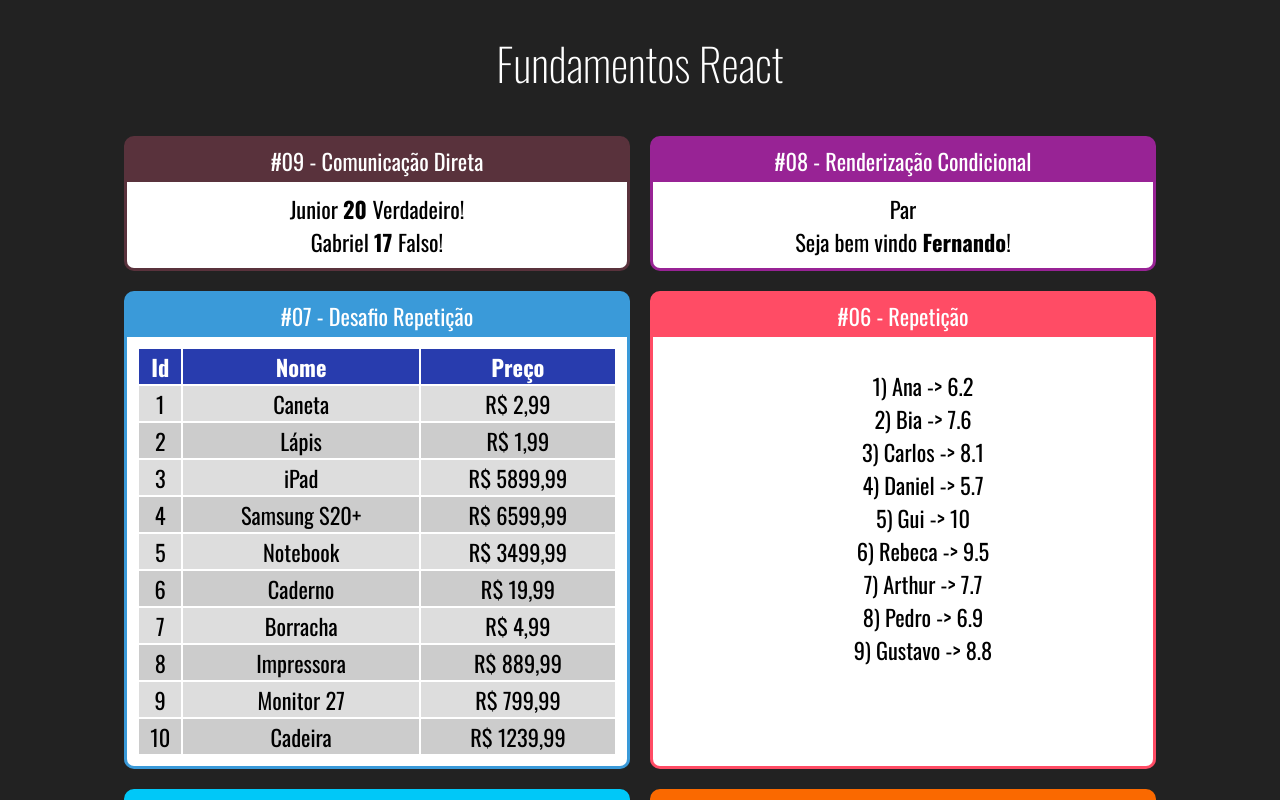
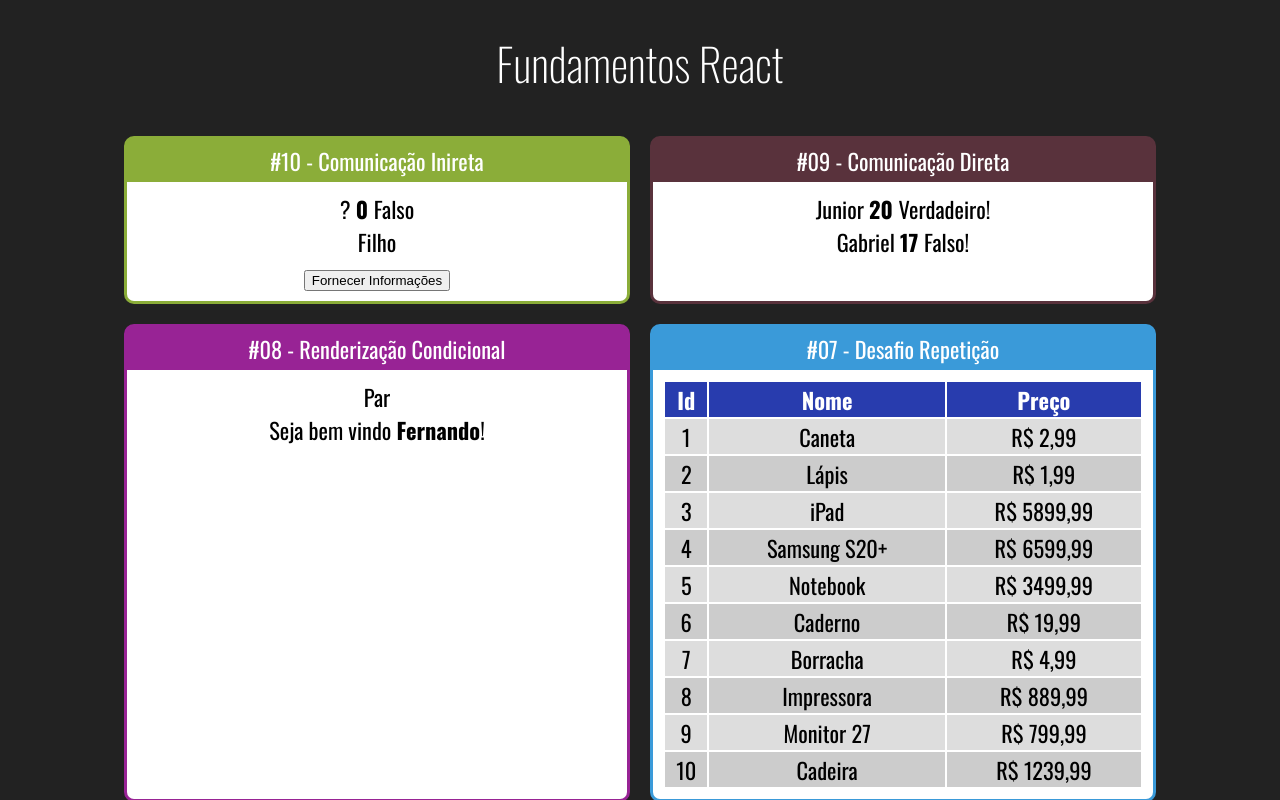
Before and after one commit to thomassilva23/fundamentos-react, a React (Create React App) app: page / in a window 1280 px wide. Shown: the top 800 px of the page. Built offline with nearby package versions, Linux system fonts and the light colour scheme.

Commit message:
25 - Comunicação indireta

```diff
--- a/src/App.jsx
+++ b/src/App.jsx
@@ -14,6 +14,7 @@
 import ParOuImpar from "./components/condicional/ParOuImpar";
 import UsuarioInfo from "./components/condicional/UsuarioInfo";
 import DiretaPai from "./components/comunicacao/DiretaPai";
+import IndiretaPai from "./components/comunicacao/IndiretaPai";
 
 // eslint-disable-next-line import/no-anonymous-default-export
 export default () => (
@@ -21,6 +22,10 @@
     <h1>Fundamentos React</h1>
 
     <div className="Cards">
+      <Card titulo="#10 - Comunicação Inireta" color="#8BAD39">
+        <IndiretaPai />
+      </Card>
+
       <Card titulo="#09 - Comunicação Direta" color="#59323C">
         <DiretaPai />
       </Card>
--- /dev/null
+++ b/src/components/comunicacao/IndiretaFilho.jsx
@@ -0,0 +1,17 @@
+/* eslint-disable import/no-anonymous-default-export */
+import React from "react";
+
+export default (props) => {
+  return (
+    <div>
+      <div>Filho</div>
+      <button
+        onClick={function (e) {
+          props.quandoClicar("João", 53, true);
+        }}
+      >
+        Fornecer Informações
+      </button>
+    </div>
+  );
+};
--- /dev/null
+++ b/src/components/comunicacao/IndiretaPai.jsx
@@ -0,0 +1,28 @@
+/* eslint-disable import/no-anonymous-default-export */
+import React from "react";
+import IndiretaFilho from "./IndiretaFilho";
+
+export default (props) => {
+  let nome = "?";
+  let idade = 0;
+  let nerd = false;
+  //nome idade nerd
+  function fornecerInformacoes(nomeParam, idadeParam, nerdParam) {
+    nome = nomeParam;
+    idade = idadeParam;
+    nerd = nerdParam;
+  }
+
+  return (
+    <div>
+      <div>
+        <span>{nome} </span>
+        <span>
+          <strong>{idade} </strong>
+        </span>
+        <span>{nerd ? "Verdadeiro" : "Falso"}</span>
+      </div>
+      <IndiretaFilho quandoClicar={fornecerInformacoes}></IndiretaFilho>
+    </div>
+  );
+};
```
